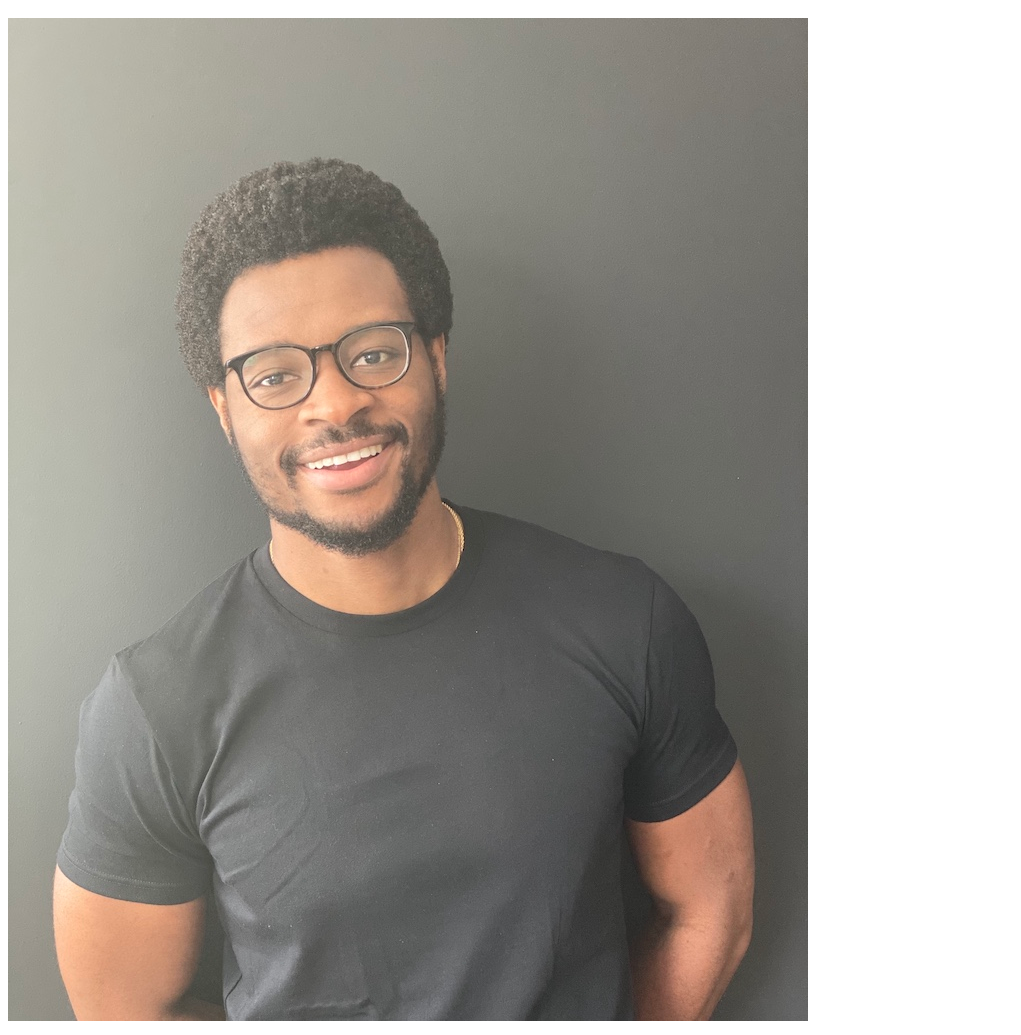
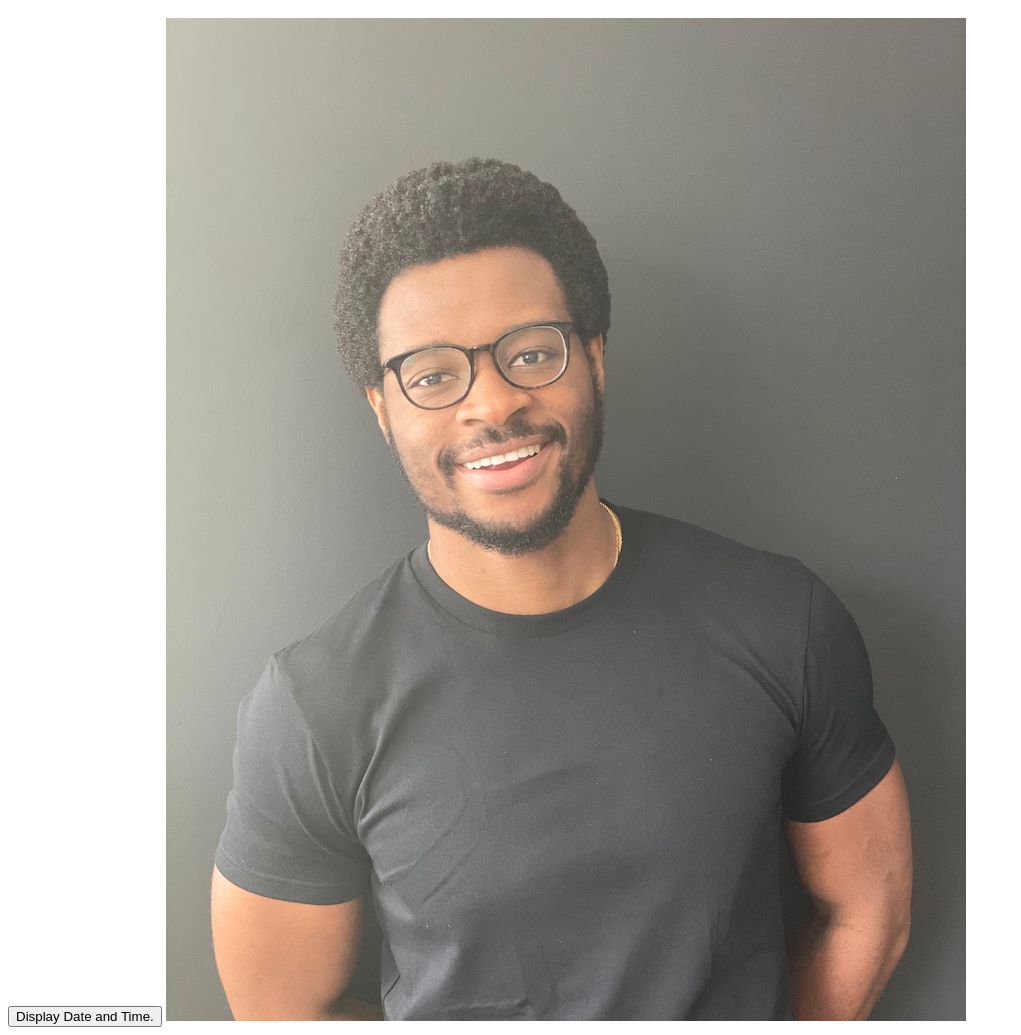
Before and after one commit to tochitemi/tochitemi.github.io, a plain HTML site: page index.html in a window 1280 px wide. Shown: the part 48-1083 px from the top of the page, without its empty margins (0-1021 px from the left). Drawn offline with Linux system fonts and the light colour scheme.

Commit message:
first commit

```diff
--- a/index.html
+++ b/index.html
@@ -1,4 +1,7 @@
 <html>
     <h1> Tochi's Portfolio</h1>
+    <button type="button"
+        onclick="document.getElementById('tochitest').innerHTML = Date()">
+        Display Date and Time.</button>
     <img src="./tochipic.jpg" />
 </html>
```
